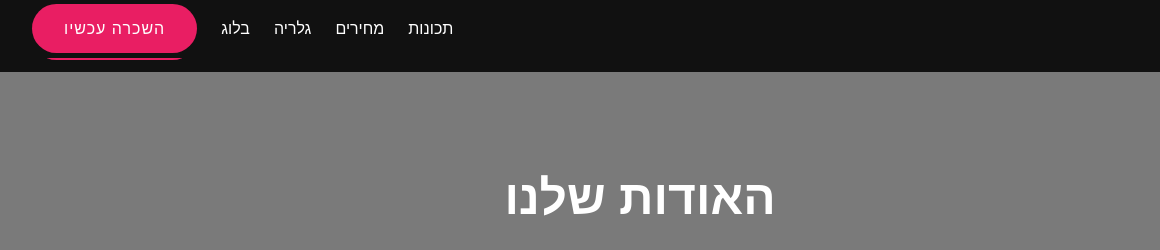
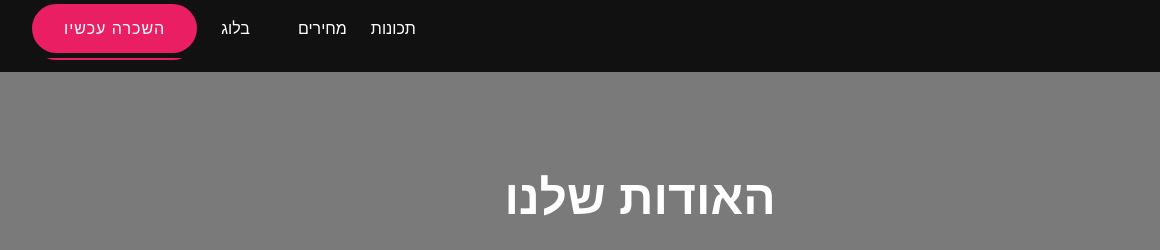
Before and after one commit to kerenflex1/silentdisco, a website: page about.html in a window 1280 px wide. Shown: the top 250 px of the page, 0-1160 px from the left. Drawn offline with Linux system fonts and the light colour scheme; a web font is replaced by a local one.

Commit message:
Update about.html

```diff
--- a/about.html
+++ b/about.html
@@ -26,7 +26,7 @@
 <ul class="nav-links">
 <li><a href="#features">תכונות</a></li>
 <li><a href="#pricing">מחירים</a></li>
-<li><a href="#gallery">גלריה</a></li>
+<li></li>
 <li><a href="#blog">בלוג</a></li>
 <li><a class="btn-primary" href="contact.html">השכרה עכשיו</a></li>
 </ul>
@@ -38,7 +38,7 @@
 <ul class="nav-links">
 <li><a href="index.html#features">תכונות</a></li>
 <li><a href="index.html#pricing">מחירים</a></li>
-<li><a href="index.html#gallery">גלריה</a></li>
+<li></li>
 <li><a href="index.html#blog">בלוג</a></li>
 <li><a class="btn-primary" href="contact.html">השכרה עכשיו</a></li>
 </ul>
```
